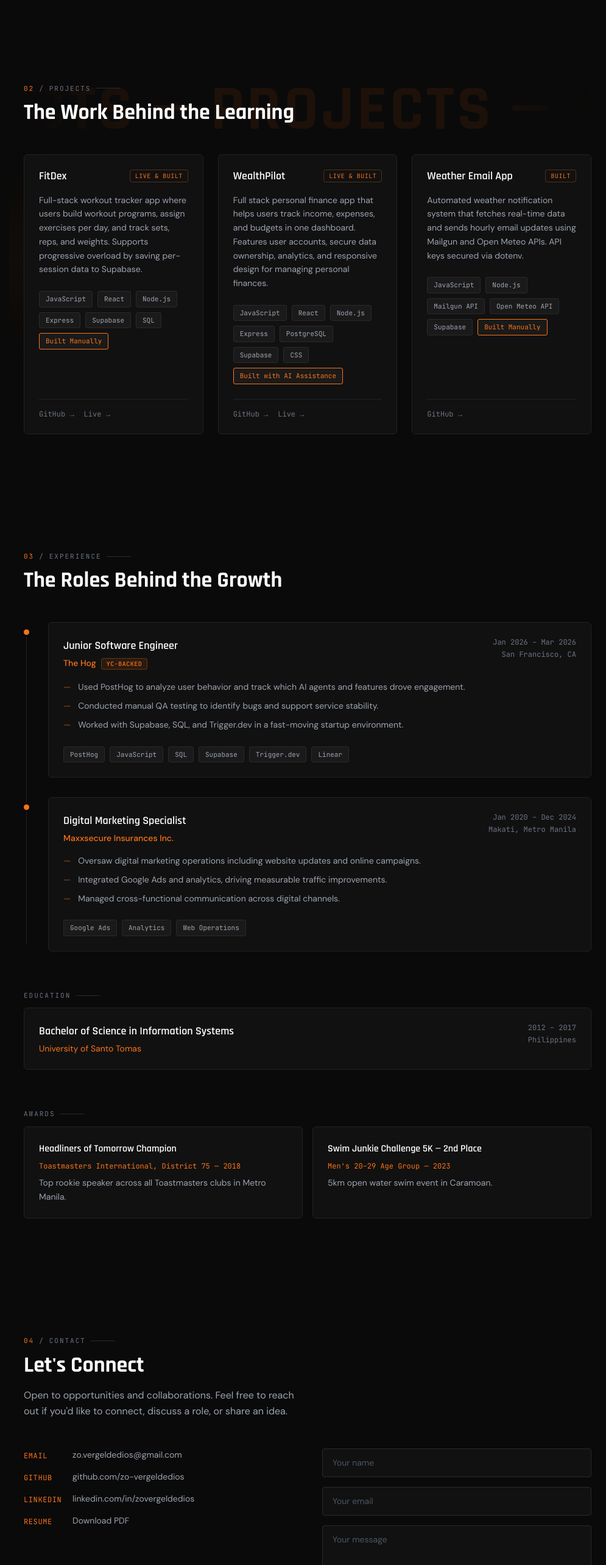
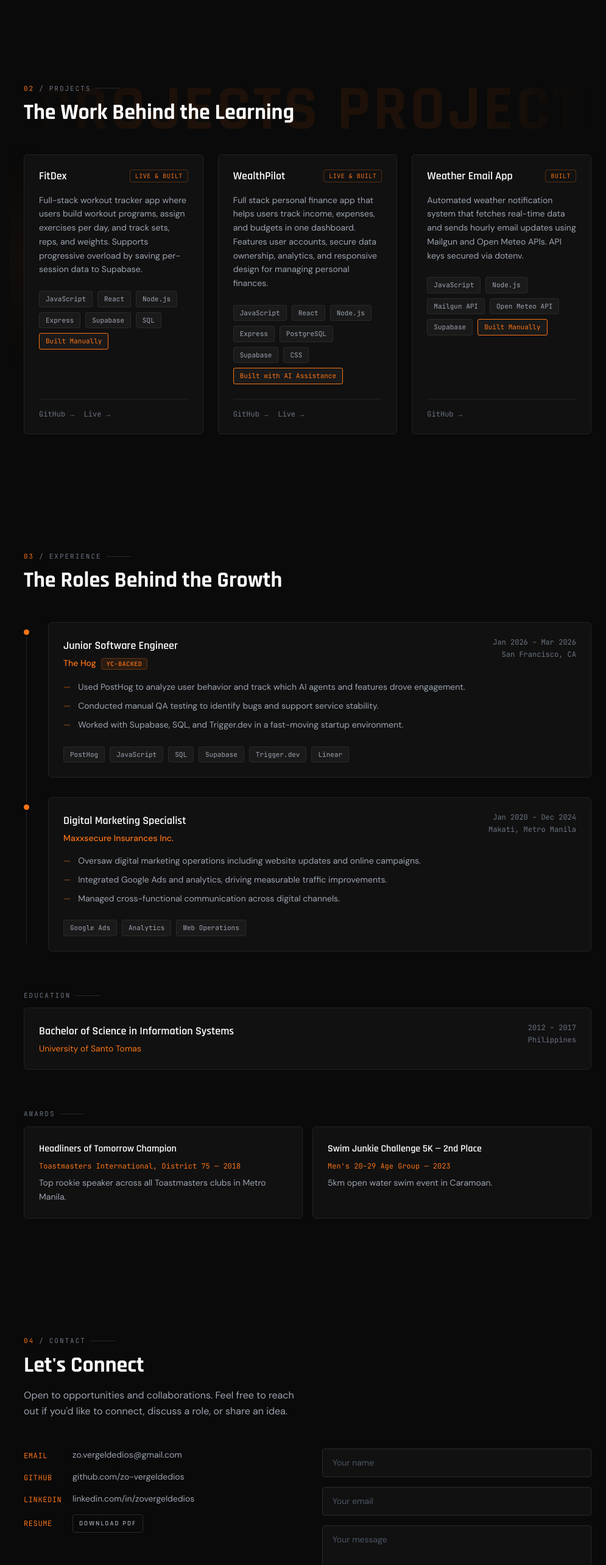
Before and after one commit to zo-vergeldedios/zo-portfolio, a React (Create React App) app: page / in a window 1280 px wide. Shown: the part 1480-4046 px from the top of the page at 61% size, without its empty margins (285-1280 px from the left). Built offline with nearby package versions, Linux system fonts and the light colour scheme.

Commit message:
Updated contacts button

```diff
--- a/src/components/Contact.jsx
+++ b/src/components/Contact.jsx
@@ -100,14 +100,16 @@ export default function Contact() {
                     </a>
                   </li>
                 ))}
-                <li className="flex gap-4 items-start">
-                  <span className="font-mono text-orange-500 text-xs uppercase tracking-wider w-16 flex-shrink-0 mt-1">
+                {/* items-center (not items-start) so the label lines up with
+                    the button rather than its top edge */}
+                <li className="flex gap-4 items-center">
+                  <span className="font-mono text-orange-500 text-xs uppercase tracking-wider w-16 flex-shrink-0">
                     Resume
                   </span>
                   <a
                     href={RESUME_URL}
                     download={RESUME_FILE}
-                    className="text-gray-400 hover:text-orange-500 text-sm transition-colors duration-200"
+                    className="btn-ghost btn-ghost-sm"
                     aria-label="Download resume as PDF"
                   >
                     Download PDF
--- a/src/components/Projects.jsx
+++ b/src/components/Projects.jsx
@@ -83,8 +83,12 @@ export default function Projects() {
           <div className="relative">
             <div className="marquee" aria-hidden="true">
               <div className="marquee-track">
-                <span>Projects — Projects — Projects — </span>
-                <span>Projects — Projects — Projects — </span>
+                <span>
+                  Projects Projects Projects Projects Projects Projects
+                </span>
+                <span>
+                  Projects Projects Projects Projects Projects Projects
+                </span>
               </div>
             </div>
 
```
